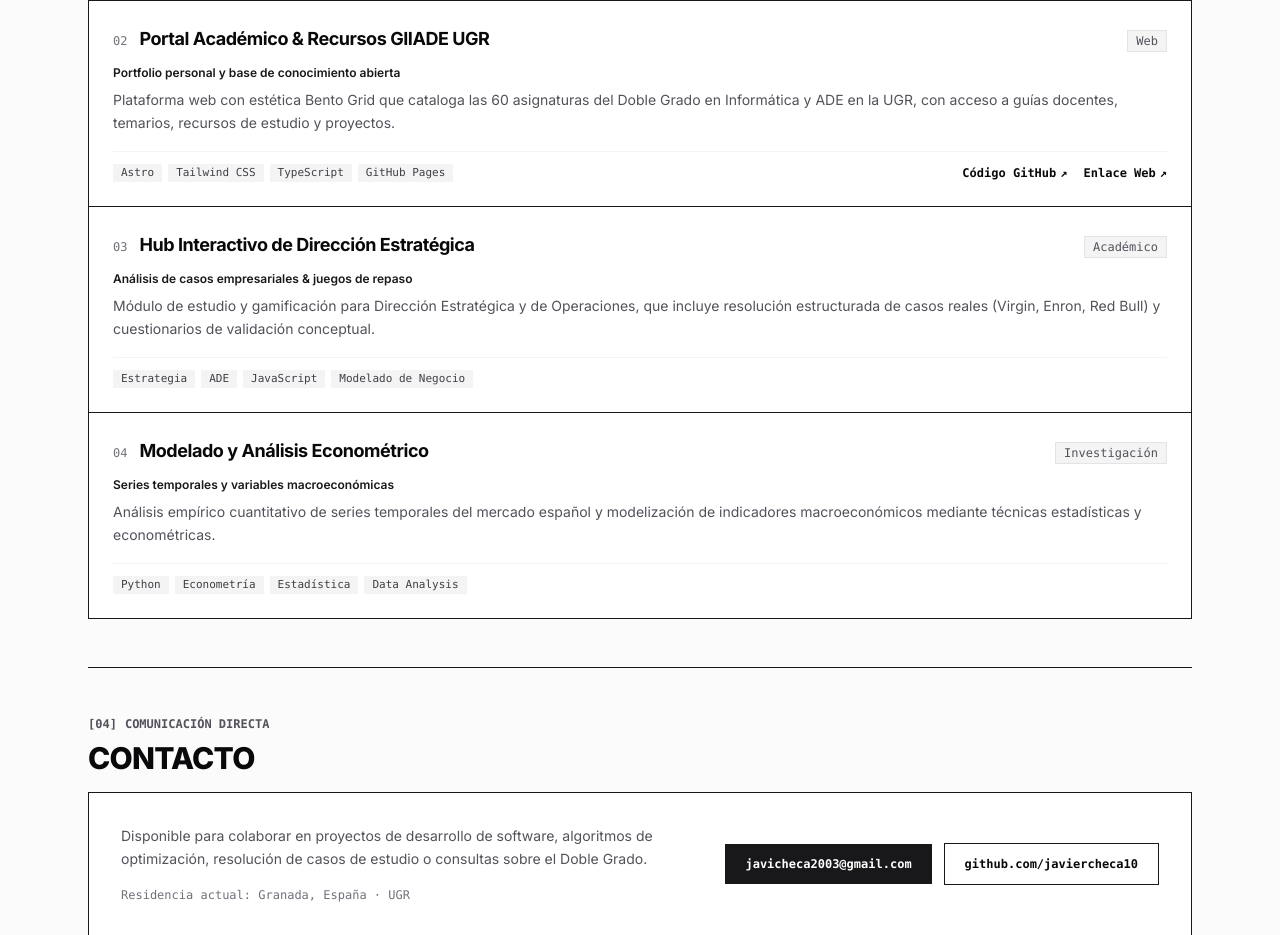
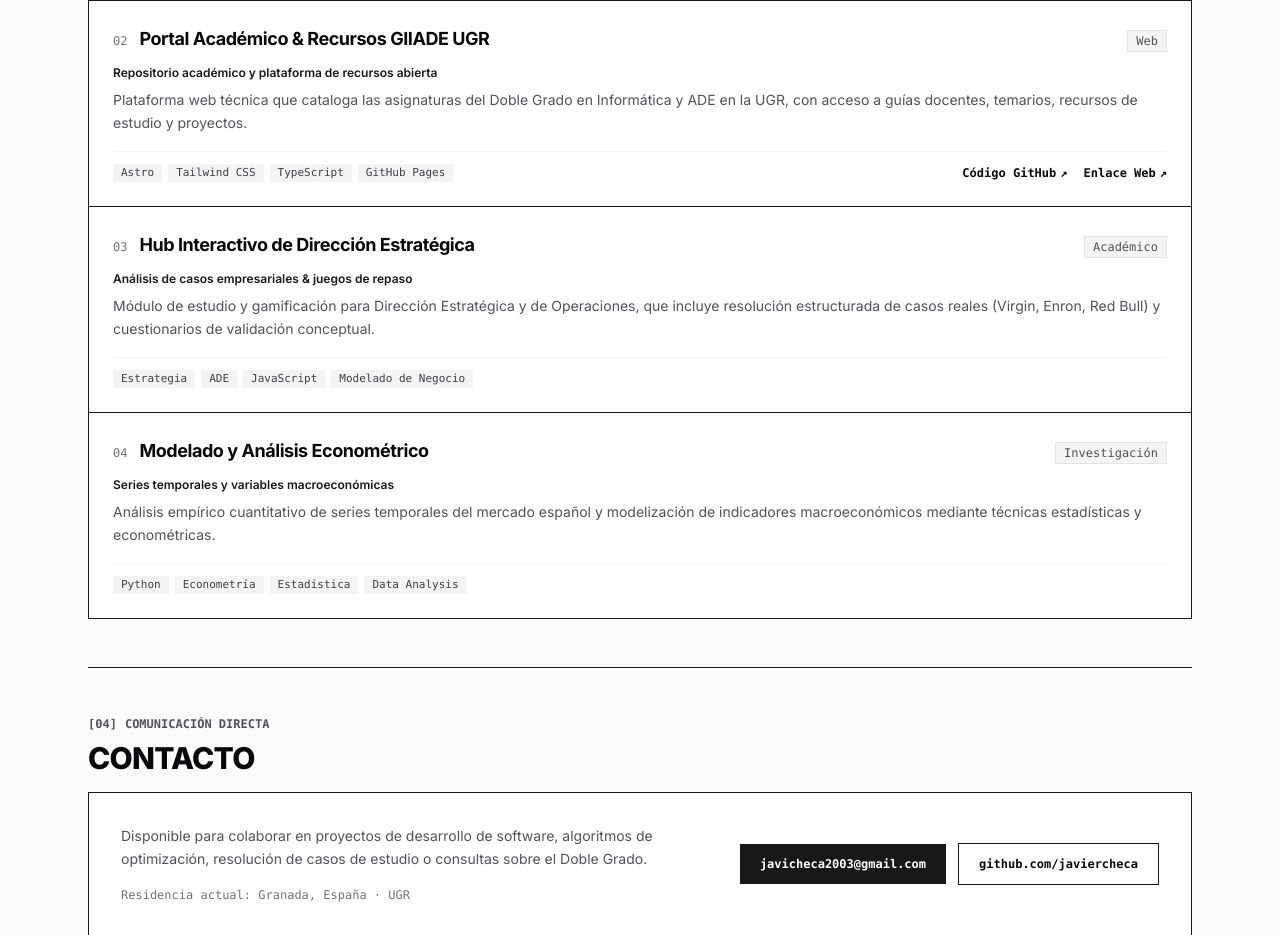
Before and after one commit to javiercheca10/javiercheca10.github.io, an Astro site: page / in a window 1280 px wide. Shown: the part 2306-3241 px from the top of the page. Built offline with nearby package versions, Linux system fonts and the light colour scheme; Astro itself is replaced by a stand-in of ours.

Commit message:
refactor: limpiar menciones visuales del 10 para mostrar limpiamente javiercheca

```diff
--- a/src/data/profile.json
+++ b/src/data/profile.json
@@ -1,6 +1,6 @@
 {
   "name": "Javier Checa",
-  "handle": "javiercheca10",
+  "handle": "javiercheca",
   "title": "Ingeniería Informática & ADE",
   "university": "Universidad de Granada (UGR)",
   "degree": "Doble Grado en Ingeniería Informática y Administración y Dirección de Empresas",
--- a/src/data/projects.json
+++ b/src/data/projects.json
@@ -14,14 +14,14 @@
   {
     "id": "hub-giiade",
     "title": "Portal Académico & Recursos GIIADE UGR",
-    "subtitle": "Portfolio personal y base de conocimiento abierta",
-    "description": "Plataforma web con estética Bento Grid que cataloga las 60 asignaturas del Doble Grado en Informática y ADE en la UGR, con acceso a guías docentes, temarios, recursos de estudio y proyectos.",
+    "subtitle": "Repositorio académico y plataforma de recursos abierta",
+    "description": "Plataforma web técnica que cataloga las asignaturas del Doble Grado en Informática y ADE en la UGR, con acceso a guías docentes, temarios, recursos de estudio y proyectos.",
     "tags": ["Astro", "Tailwind CSS", "TypeScript", "GitHub Pages"],
     "badge": "Web",
     "icon": "book-open",
     "featured": true,
-    "github": "https://github.com/javiercheca10/javiercheca10.github.io",
-    "demo": "https://javiercheca10.github.io"
+    "github": "https://github.com/javiercheca10/javiercheca.github.io",
+    "demo": "https://javiercheca.github.io"
   },
   {
     "id": "edo-estrategia",
--- a/src/layouts/Layout.astro
+++ b/src/layouts/Layout.astro
@@ -26,7 +26,7 @@ const {
 
     <!-- Open Graph -->
     <meta property="og:type" content="website" />
-    <meta property="og:url" content="https://javiercheca10.github.io/" />
+    <meta property="og:url" content="https://javiercheca.github.io/" />
     <meta property="og:title" content={title} />
     <meta property="og:description" content={description} />
 
```
